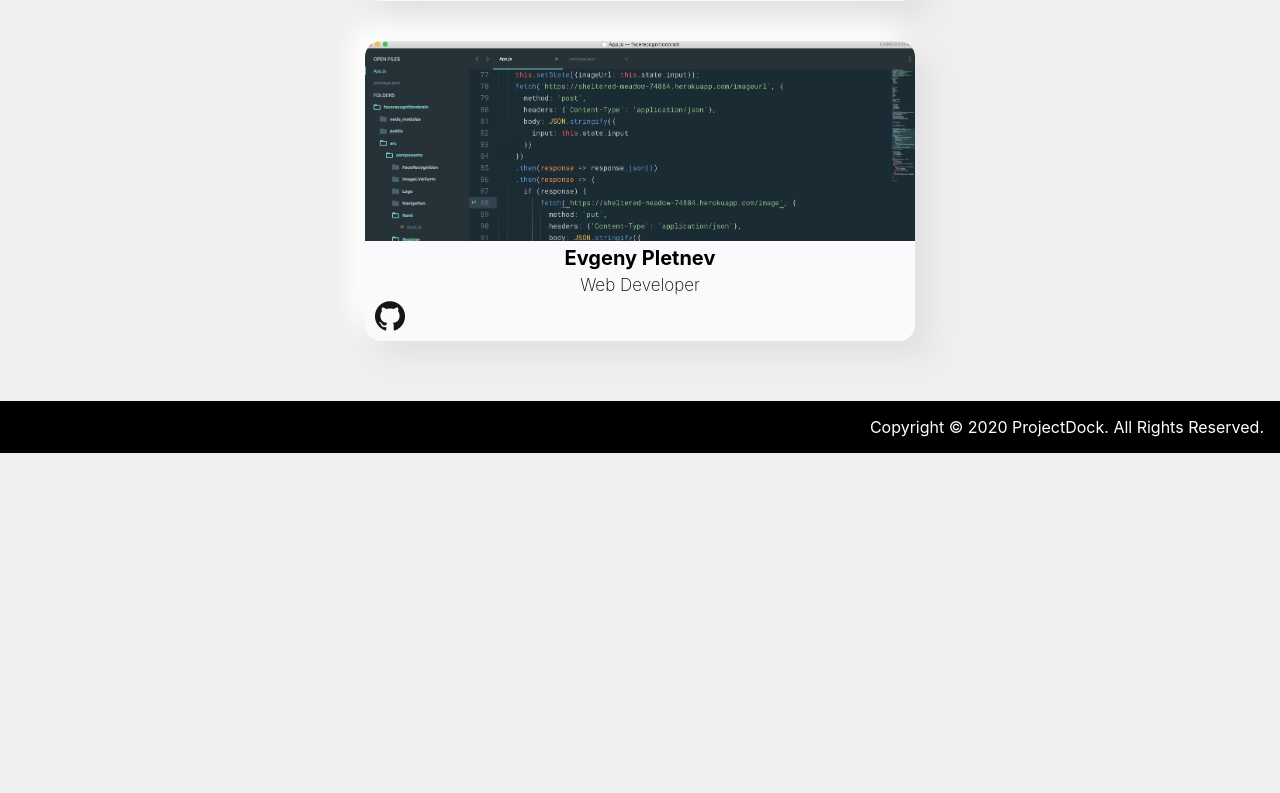
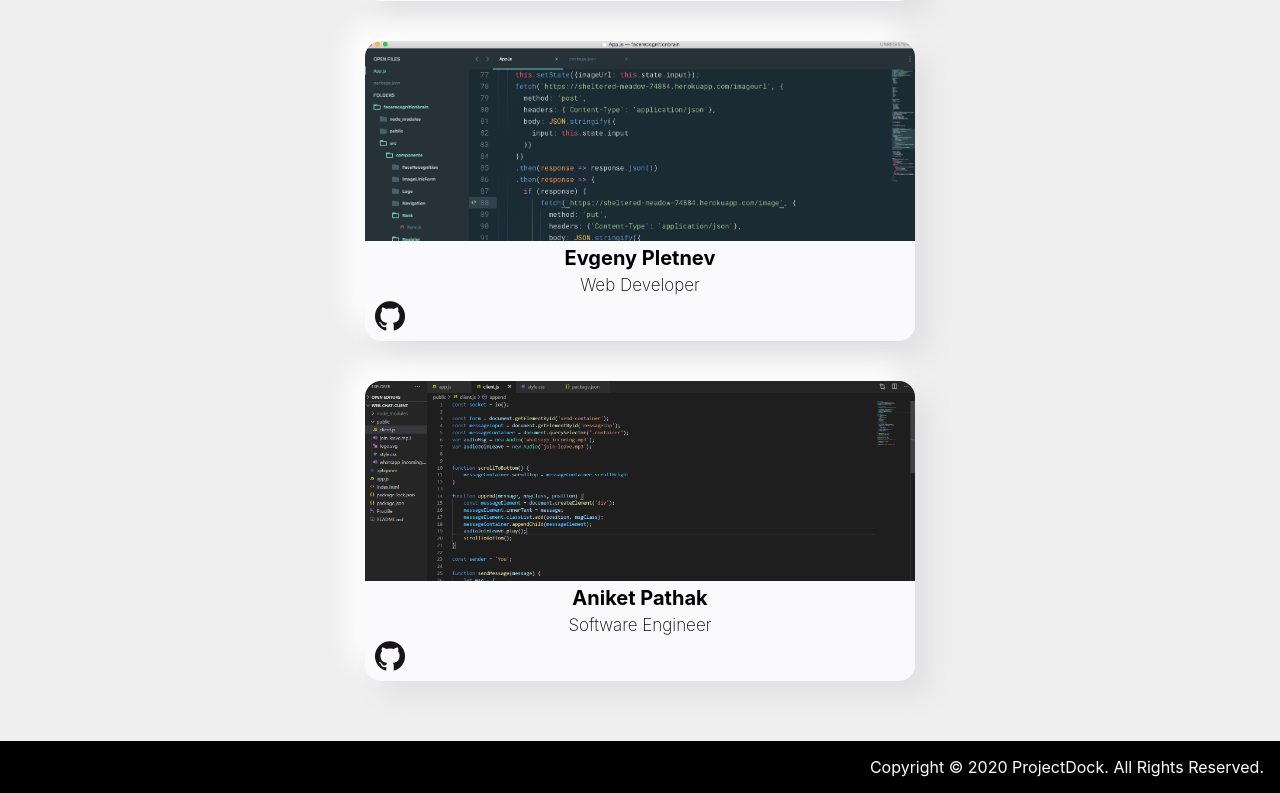
Before and after one commit to ProjectDock/LookMeCoding, a React (Create React App) app: page / in a window 1280 px wide. Shown: the part 2119-2912 px from the top of the page. Before the commit the page ends 2572 px from the top, so only its background shows below. Built offline with nearby package versions, Linux system fonts and the light colour scheme.

Commit message:
add my folder and code ss

```diff
--- a/src/CONTRIBUTE_HERE/content.js
+++ b/src/CONTRIBUTE_HERE/content.js
@@ -40,6 +40,12 @@
     image: 'epletnev/image.png',
     github: 'https://github.com/epletnev',
   },
+  {
+    name: 'Aniket Pathak',
+    title: 'Software Engineer',
+    image: 'mynameispathak/code.png',
+    github: 'https://github.com/mynameispathak',
+  }
 
   /** ======== Place your infos above ======== **/
 
```
Also changed, not shown: src/CONTRIBUTE_HERE/screenshots/mynameispathak/code.png (added).
